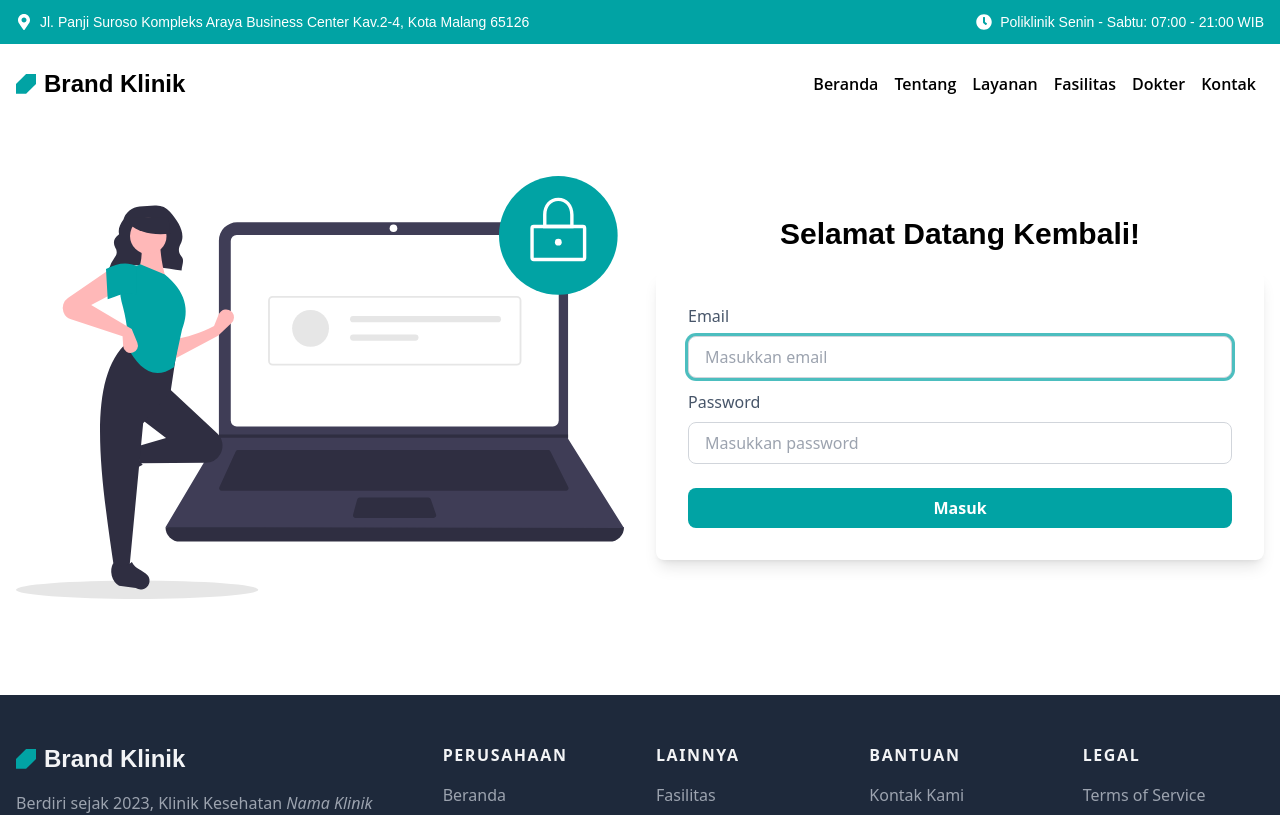
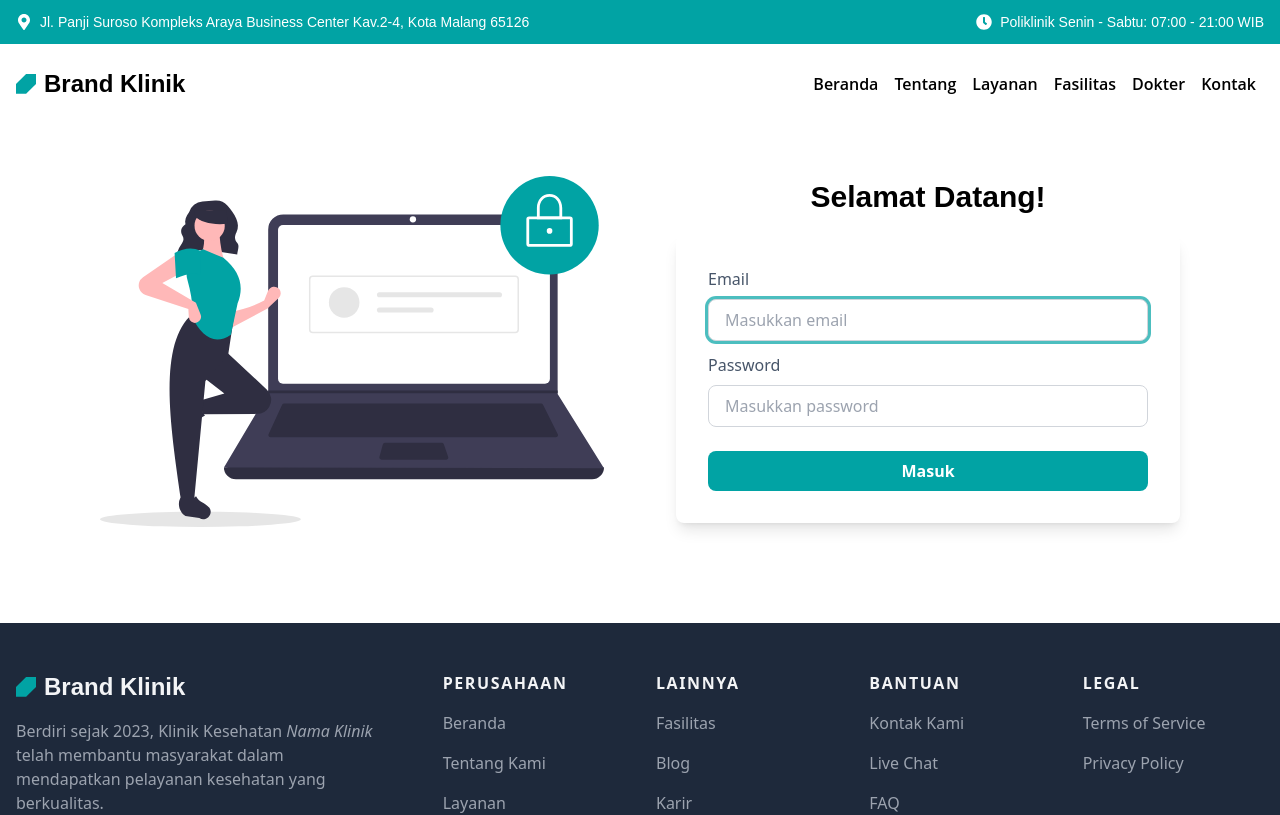
Before and after one commit to nuflakbrr/nouklinik, a Next.js app: page /auth/login in a window 1280 px wide. Shown: the top 815 px of the page. Built offline with nearby package versions, Linux system fonts and the light colour scheme.

Commit message:
upd: change max width

```diff
--- a/src/components/Containers/Auth/Login.tsx
+++ b/src/components/Containers/Auth/Login.tsx
@@ -10,10 +10,10 @@ const ContainerLogin: FC = () => {
 
       <main className="pt-20">
         <section className="py-24">
-          <div className="max-w-7xl mx-auto">
+          <div className="max-w-6xl mx-auto">
             <div className="container">
               <div className="flex flex-col lg:flex-row items-center justify-between">
-                <div className="mb-10 lg:mb-0 w-full px-4 lg:w-1/2">
+                <div className="mb-10 lg:mb-0 w-full px-4 mx-5 lg:w-1/2">
                   <img
                     src="/assets/svg/undraw_login.svg"
                     loading="lazy"
@@ -22,10 +22,10 @@ const ContainerLogin: FC = () => {
                   />
                 </div>
 
-                <div className="w-full px-4 lg:w-1/2">
+                <div className="w-full px-4 mx-5 lg:w-1/2">
                   <div className="flex items-center justify-center mb-5">
                     <h1 className="font-primary font-semibold text-2xl lg:text-3xl text-center">
-                      Selamat Datang Kembali!
+                      Selamat Datang!
                     </h1>
                   </div>
                   <div className="bg-white rounded-lg shadow-lg p-8">
--- a/src/components/Containers/Auth/Register.tsx
+++ b/src/components/Containers/Auth/Register.tsx
@@ -10,10 +10,10 @@ const ContainerRegister: FC = () => {
 
       <main className="pt-20">
         <section className="py-24">
-          <div className="max-w-7xl mx-auto">
+          <div className="max-w-6xl mx-auto">
             <div className="container">
               <div className="flex flex-col lg:flex-row items-center justify-between">
-                <div className="mb-10 lg:mb-0 w-full px-4 lg:w-1/2">
+                <div className="mb-10 lg:mb-0 w-full px-4 mx-5 lg:w-1/2">
                   <img
                     src="/assets/svg/undraw_register.svg"
                     loading="lazy"
@@ -22,7 +22,7 @@ const ContainerRegister: FC = () => {
                   />
                 </div>
 
-                <div className="w-full px-4 lg:w-1/2">
+                <div className="w-full px-4 mx-5 lg:w-1/2">
                   <div className="flex items-center justify-center mb-5">
                     <h1 className="font-primary font-semibold text-2xl lg:text-3xl text-center">
                       Silahkan Masukkan Data Anda!
```
